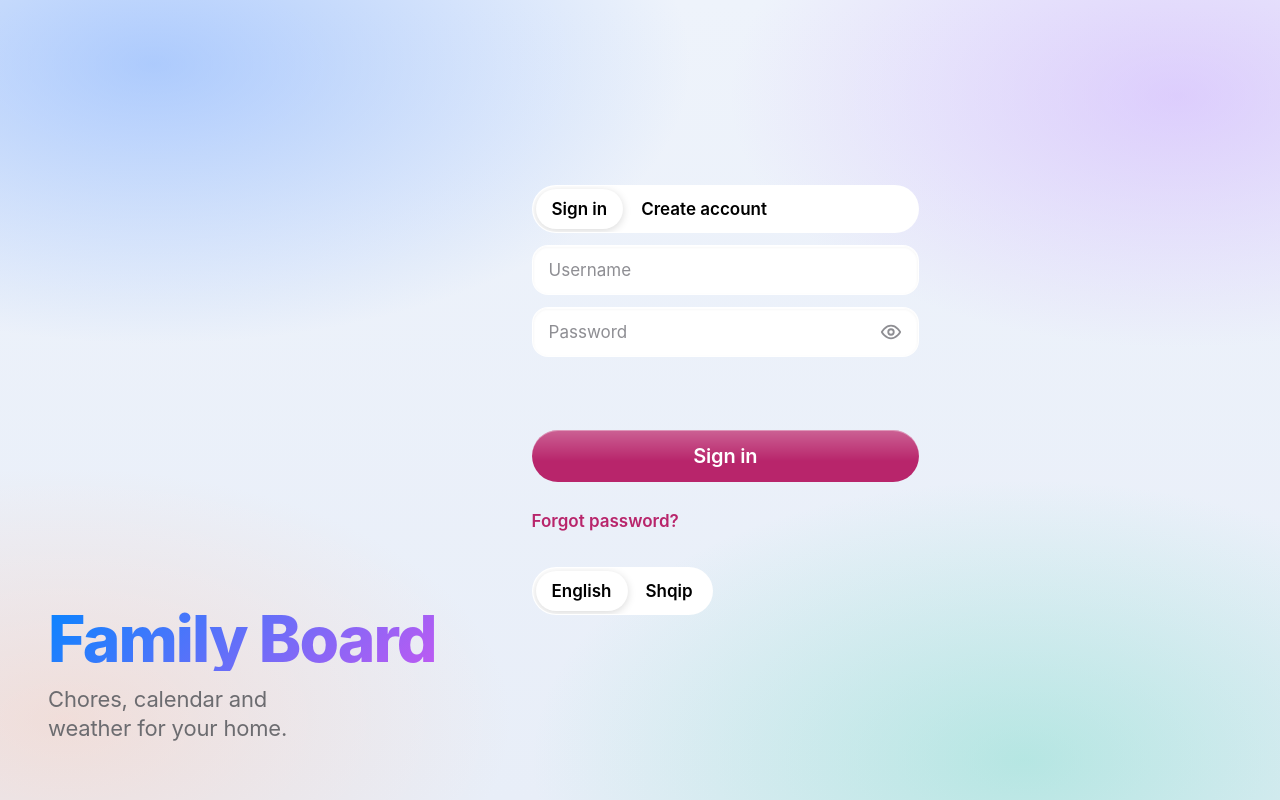
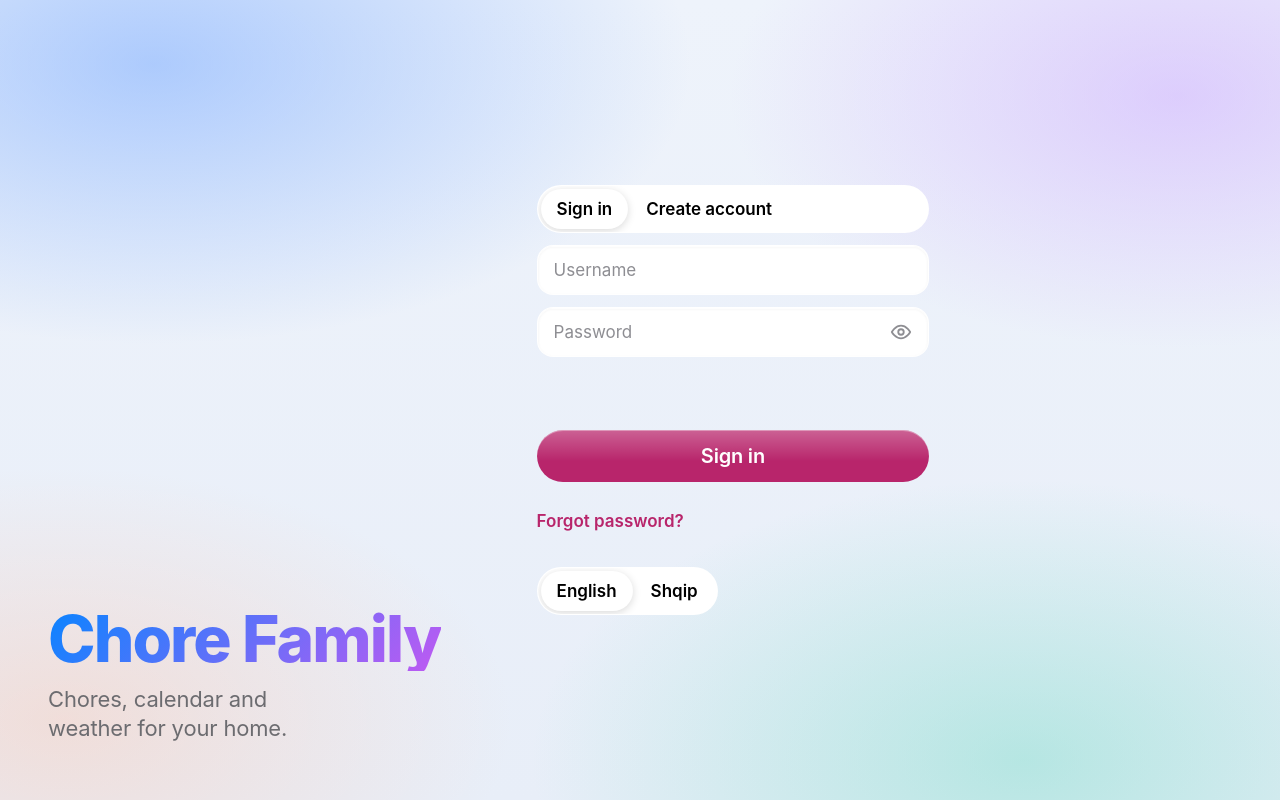
Before and after one commit to TeViciousOne/family-board, a plain HTML site: page index.html in a window 1280 px wide. Drawn offline with nearby package versions, Linux system fonts and the light colour scheme.

Commit message:
Rename the app to Chore Family
Installed-app name, tab title, splash, login screen and notification title (English and Albanian).

Co-Authored-By: Claude Opus 5.5 <noreply@anthropic.com>
Claude-Session: https://claude.ai/code/session_01FqzFWfLSxDsRmbrkczQ2Me

```diff
--- a/index.html
+++ b/index.html
@@ -8,7 +8,7 @@
   <meta name="theme-color" content="#000000" media="(prefers-color-scheme: dark)">
   <meta name="mobile-web-app-capable" content="yes">
   <meta name="apple-mobile-web-app-capable" content="yes">
-  <title>Family Board</title>
+  <title>Chore Family</title>
   <link rel="manifest" href="manifest.webmanifest">
   <link rel="icon" href="favicon-32.png" type="image/png" sizes="32x32">
   <link rel="icon" href="favicon-64.png" type="image/png" sizes="64x64">
@@ -25,7 +25,7 @@
   <link rel="stylesheet" href="css/dark.css">
 </head>
 <body>
-  <div id="app"><div class="splash" role="status">Family Board</div></div>
+  <div id="app"><div class="splash" role="status">Chore Family</div></div>
   <div id="layer"></div>
   <div id="toast" aria-live="polite"></div>
   <div id="night" aria-label="Sleep screen"></div>
--- a/js/i18n-dict.js
+++ b/js/i18n-dict.js
@@ -3,7 +3,7 @@
   'use strict';
   var D = {
     en: {
-      'app.name': 'Family Board',
+      'app.name': 'Chore Family',
       'app.demoNote': 'Demo mode: your data stays on this device. Connect Supabase to share it with phones.',
 
       'alert.event': '{title} starts at {when}',
@@ -550,7 +550,7 @@
     },
 
     sq: {
-      'app.name': 'Tabela e Familjes',
+      'app.name': 'Chore Family',
       'app.demoNote': 'Modaliteti demo: të dhënat mbeten vetëm në këtë pajisje. Lidhe Supabase për t\'i ndarë me telefonat.',
 
       'alert.event': '{title} fillon në {when}',
--- a/sw.js
+++ b/sw.js
@@ -27,8 +27,8 @@ self.addEventListener('fetch', function (e) {
 
 /* phone notifications */
 self.addEventListener('push', function (e) {
-  var d = {}; try { d = e.data ? e.data.json() : {}; } catch (x) { d = { title: 'Family Board', body: e.data && e.data.text() }; }
-  e.waitUntil(self.registration.showNotification(d.title || 'Family Board', { body: d.body || '', tag: d.tag,
+  var d = {}; try { d = e.data ? e.data.json() : {}; } catch (x) { d = { title: 'Chore Family', body: e.data && e.data.text() }; }
+  e.waitUntil(self.registration.showNotification(d.title || 'Chore Family', { body: d.body || '', tag: d.tag,
     /* icon: the colour picture in the notification; badge: Android's status bar icon, which must be a white
        shape on transparent (an opaque picture there shows as a plain white square) */
     icon: 'icon-notify-192.png', badge: 'badge-96.png' }));
```
Also changed, not shown: manifest.webmanifest, 1 other file.
